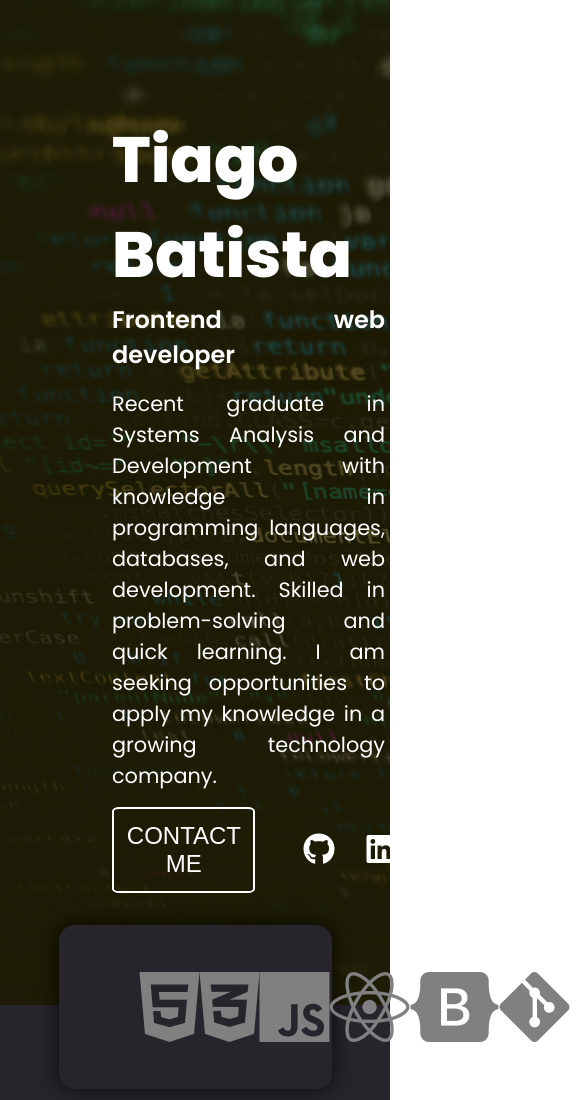
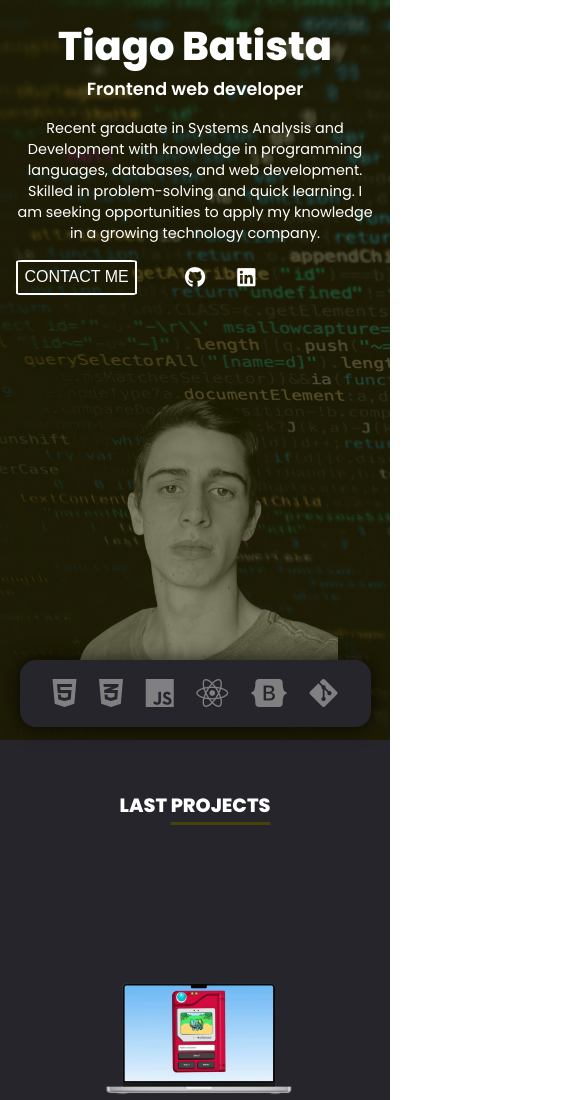
Before and after one commit to batistaTiago40/MyPortfolio, a plain HTML site: page index.html in a window 390 px wide. Shown: the top 1100 px of the page, 585 px wide, since content can reach past the window. Drawn offline with Linux system fonts and the light colour scheme.

Commit message:
Reponsivity problems solution

```diff
--- a/styles.css
+++ b/styles.css
@@ -261,3 +261,138 @@ a {
     cursor: pointer;
     margin-bottom: 1rem;
 }
+
+@media (max-width: 768px) {
+    .header-container {
+        flex-direction: column;
+        align-items: center;
+        height: auto;
+        padding: 1rem;
+        padding-bottom: -5rem;
+    }
+
+    .header-content {
+        width: 100%;
+        margin: 0;
+        text-align: center;
+    }
+
+    .header-title {
+        font-size: 3rem;
+    }
+
+    .header-function {
+        font-size: 1.2rem;
+    }
+
+    .header-text {
+        font-size: 1rem;
+    }
+
+    .header-buttons button {
+        font-size: 1.2rem;
+        padding: 0.5rem;
+    }
+
+    .header-buttons .no-border {
+        font-size: 1.5rem;
+    }
+
+    .header-image {
+        width: 80%;
+        margin-top: 2rem;
+    }
+
+    .especializations-container {
+        width: 90%;
+        padding: 2rem;
+    }
+
+    .projects-container {
+        padding: 5rem;
+    }
+
+    .projects-title {
+        font-size: 1.5rem;
+        margin-top: 5rem;
+    }
+
+    .project {
+        flex-direction: column;
+        align-items: center;
+        margin-bottom: 5rem;
+    }
+
+    .project-img img {
+        width: 100%;
+        margin-right: 0;
+    }
+
+    .project-text h3 {
+        font-size: 1.5rem;
+    }
+
+    .project-text p {
+        font-size: 1rem;
+    }
+
+    .contact-content {
+        width: 90%;
+    }
+
+    .contact-label {
+        font-size: 1.5rem;
+    }
+
+    .contact-button {
+        font-size: 1rem;
+    }
+
+    .project-buttons {
+        font-size: 1rem;
+    }
+
+}
+
+@media (max-width: 480px) {
+    .header-container {
+        padding-bottom: 2rem;
+    }
+    .header-title {
+        font-size: 2.5rem;
+    }
+
+    .header-function {
+        font-size: 1.1rem;
+    }
+
+    .header-text {
+        font-size: 0.9rem;
+    }
+
+    .header-buttons button {
+        font-size: 1rem;
+        padding: 0.4rem;
+    }
+
+    .header-buttons .no-border {
+        font-size: 1.3rem;
+    }
+
+    .especializations-container {
+        margin-bottom: 0;
+    }
+
+    .especializations-content {
+        font-size: 1rem;
+    }
+
+    .projects-title {
+        font-size: 1.2rem;
+        margin-top: 5rem;
+    }
+
+    .project-text p {
+        font-size: 0.9rem;
+    }
+}
```
